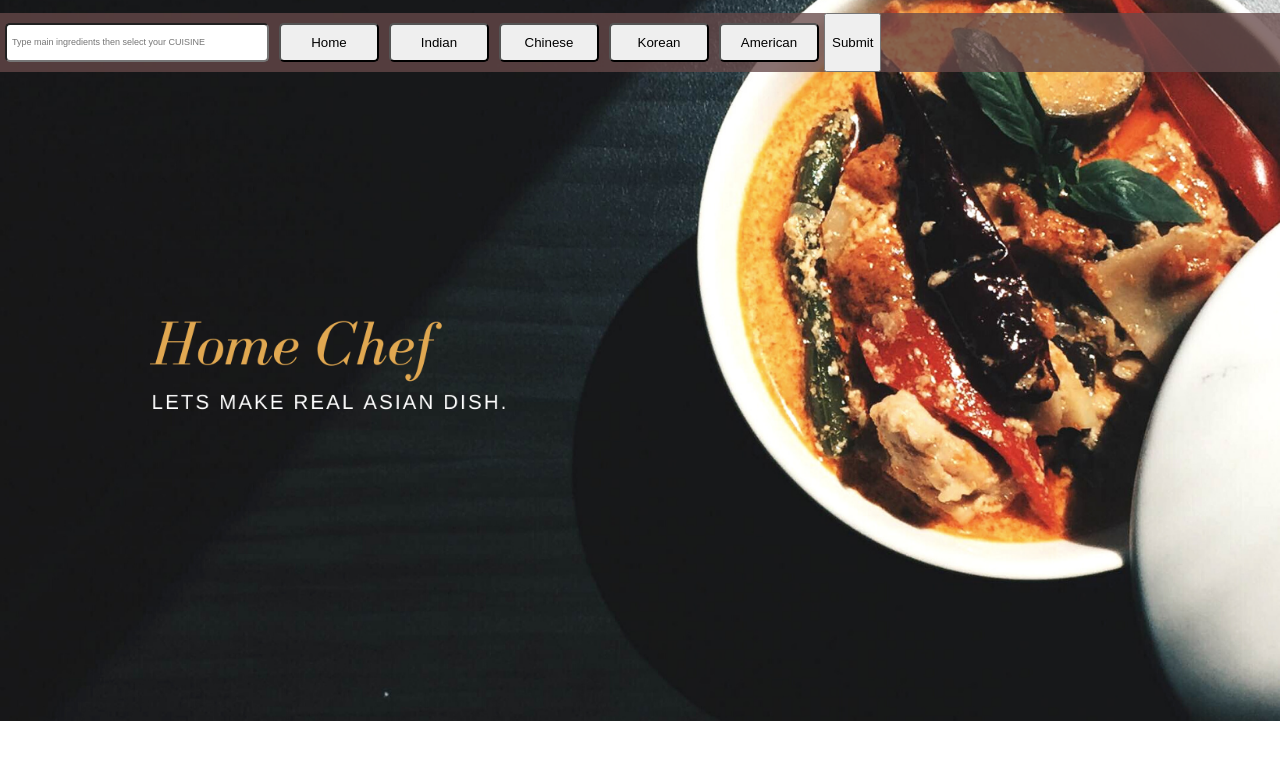
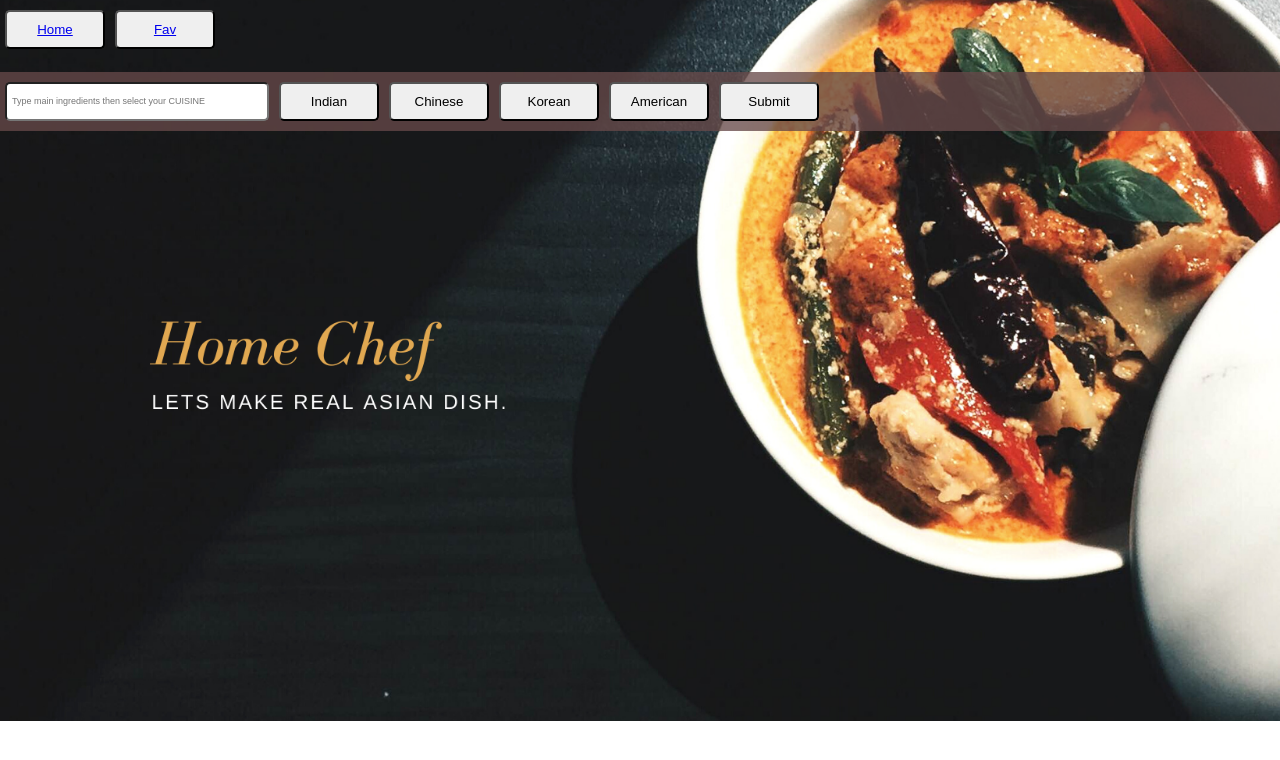
Before and after one commit to asaad227/asian-recipe, a React (Create React App) app: page / in a window 1280 px wide. Shown: the top 760 px of the page. Built offline with nearby package versions, Linux system fonts and the light colour scheme.

Commit message:
fav recipe page created and also bug fixed for cuisineType

```diff
--- a/src/Components/App/App.js
+++ b/src/Components/App/App.js
@@ -32,14 +32,14 @@ function App() {
   return (
     <div className="App">
      <form onSubmit ={onSubmit} className='form'>
+     {/* <button id='home' className='cuisineInput' type='button' onClick={()=> window.location.reload()} value='Home'>Home</button> */}
     <input className='textIn'  onChange={(e)=> {setDishInput(e.target.value)}} type='text' value={dishInput} placeholder='Type main ingredients then select your CUISINE'/>
-    <button id='home' className='cuisineInput' type='button' onClick={()=> window.location.reload()} value='Home'>Home</button>
+
    <button id='Indian' className='cuisineInput' type='button' onClick={(e)=> {setCuisineInput(e.target.id)}} >Indian</button>
    <button id='Chinese' className='cuisineInput' type='button' onClick={(e)=> {setCuisineInput(e.target.id)}} >Chinese </button>
    <button id='Korean' className='cuisineInput' type='button' onClick={(e)=> {setCuisineInput(e.target.id)}}  >Korean</button>
    <button id='American' className='cuisineInput' type='button' onClick={(e)=> {setCuisineInput(e.target.id)}} >American</button>
-
-   <button>Submit</button>
+   <button className='cuisineInput'>Submit</button>
 
 
 
@@ -52,11 +52,10 @@ function App() {
 <div>
 <img src={e.recipe.image} width={200} height={200} alt={e.recipe.label}/>
 </div>
-<button onClick={()=> localStorage.setItem(e.recipe.label, JSON.stringify(e.recipe))} className="fa fa-heart"></button>
+<button onClick={()=> localStorage.setItem(e.recipe.label, JSON.stringify(e.recipe))} className="cuisineInput">Fav</button>
 <p className='ingredientPara'>{e.recipe.ingredientLines}</p>
 </section>)}
 </div>
-
     </div>
   );
 }
--- a/src/Components/Fav/Fav.js
+++ b/src/Components/Fav/Fav.js
@@ -1,9 +1,40 @@
-import React from 'react'
+
+import React, { useState, useEffect } from 'react'
 
 export default function Fav() {
-  return (
-    <div>
+  const [data, setData] = useState([])
 
-    </div>
+  function newData(){
+    if(localStorage.length >= 1){
+      const data = Array.from(Object.values(localStorage))
+      const e =[]
+      for(let i = 0; i < localStorage.length; i++){
+         e.push( JSON.parse(data[i]))
+      }
+    setData(e)
+    }
+  }
+useEffect(()=>{
+  newData()
+},[])
+
+function remove(e){
+      setData(data.filter((x) => x.label !== e.label));
+      localStorage.removeItem(e.label)
+
+}
+
+ console.log(data)
+//data? will take care of, if nothing on fav list it will show empty page
+  return (<div className='flex-container'>
+  {data?.map((e, index)=> <section className='flex-box' key={index}><h4 className='label'>{e.label}</h4>
+  <div>
+  <img src={e.image} width={200} height={200} alt={e.label}/>
+  </div>
+
+  <p className='ingredientPara'>{e.ingredientLines}</p>
+  <button onClick={()=>remove(e)}>Remove</button>
+  </section>)}
+  </div>
   )
-}
+  }
--- /dev/null
+++ b/src/Components/Main/Main.js
@@ -0,0 +1,18 @@
+import React from 'react'
+import { Routes } from 'react-router-dom'
+import Fav from '../Fav/Fav';
+import App from '../App/App';
+import { Route } from 'react-router-dom';
+import Nav from '../Nav/Nav';
+
+export default function Main() {
+  return (
+    <div>
+    <Nav/>
+      <Routes>
+      <Route path="/" element={<App />}/>
+      <Route path="fav" element={<Fav />} />
+    </Routes>
+    </div>
+  )
+}
--- /dev/null
+++ b/src/Components/Nav/Nav.js
@@ -0,0 +1,15 @@
+import React from 'react';
+import {Link} from 'react-router-dom';
+
+export default function Nav() {
+  return (
+    <div>
+        <button className='cuisineInput'><Link className='navList' to="/">
+           Home
+          </Link></button>
+          <button className='cuisineInput'><Link to="/fav">
+          Fav
+          </Link></button>
+    </div>
+  )
+}
--- a/src/index.js
+++ b/src/index.js
@@ -1,17 +1,17 @@
 import React from 'react';
 import ReactDOM from 'react-dom/client';
 import './index.css';
-import App from './Components/App/App';
 import reportWebVitals from './reportWebVitals';
-
+import { BrowserRouter } from 'react-router-dom';
+import Main from './Components/Main/Main';
 
 const root = ReactDOM.createRoot(document.getElementById('root'));
 root.render(
-
+  <BrowserRouter>
   <React.StrictMode>
-    <App />
+    <Main />
   </React.StrictMode>
-
+  </BrowserRouter>
 );
 
 // If you want to start measuring performance in your app, pass a function
```
